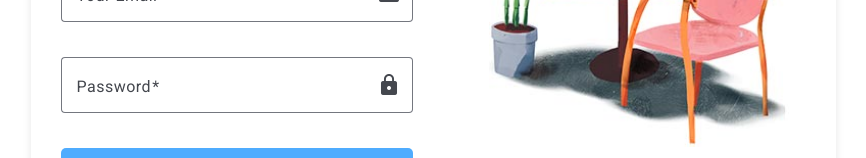
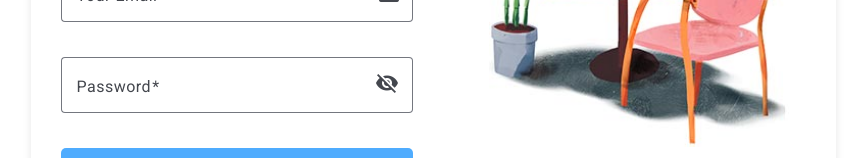
Before and after one commit to Esakkimuthu-A/Task-tracker, an Angular app: page /new-account in a window 1280 px wide. Shown: the part 399-557 px from the top of the page, without its empty margins (207-1073 px from the left). Built offline with nearby package versions, Linux system fonts and the light colour scheme.

Commit message:
visibility icon changes

```diff
--- a/src/app/core/components/create-account/create-account.component.html
+++ b/src/app/core/components/create-account/create-account.component.html
@@ -30,12 +30,41 @@
           <mat-error>Invalid email address.</mat-error>
           }
         </mat-form-field>
+        <!-- <mat-form-field appearance="outline" style="margin-bottom: 15px;">
+          <mat-label>Password</mat-label>
+          <input matInput
+                 [type]="hidePassword ? 'password' : 'text'"
+                 placeholder="Enter your password"
+                 formControlName="password" />
+
+          <button class="password-button" mat-icon-button
+                  matSuffix
+                  type="button"
+                  (click)="hidePassword = !hidePassword"
+                  [attr.aria-label]="'Toggle password visibility'"
+                  [attr.aria-pressed]="!hidePassword">
+            <mat-icon>{{ hidePassword ? 'visibility_off' : 'visibility' }}</mat-icon>
+          </button>
+
+          @if (signUpForm.get('password')?.hasError('required') && signUpForm.get('password')?.touched) {
+            <mat-error>Password is required</mat-error>
+          }
+        </mat-form-field> -->
         <mat-form-field appearance="outline" style="margin-bottom: 15px;">
           <mat-label>Password</mat-label>
-          <input matInput placeholder="Enter your password" type="password" formControlName="password" />
-          <mat-icon matSuffix>lock</mat-icon>
-          @if(signUpForm.get('password')?.hasError('required') && signUpForm.get('password')?.touched){
-          <mat-error>Password is required</mat-error>
+          <input matInput
+                 [type]="hidePassword ? 'password' : 'text'"
+                 placeholder="Enter your password"
+                 formControlName="password" />
+          <button class="password-button" mat-icon-button
+                  matSuffix
+                  type="button"
+                  (click)="hidePassword = !hidePassword"
+                  aria-label="Toggle password visibility">
+            <mat-icon>{{ hidePassword ? 'visibility_off' : 'visibility' }}</mat-icon>
+          </button>
+          @if (signUpForm.get('password')?.hasError('required') && signUpForm.get('password')?.touched) {
+            <mat-error>Password is required</mat-error>
           }
         </mat-form-field>
         <!-- <a class="learn-more-text">Learn More</a> -->
--- a/src/app/core/components/create-account/create-account.component.scss
+++ b/src/app/core/components/create-account/create-account.component.scss
@@ -185,3 +185,10 @@ mat-form-field {
   display: flex;
   justify-content: center;
 }
+
+.password-button{
+  background-color: white;
+  border: none;
+  margin-right: 8px;
+  color:#44474e;
+}
--- a/src/app/core/components/create-account/create-account.component.ts
+++ b/src/app/core/components/create-account/create-account.component.ts
@@ -24,6 +24,7 @@ export class CreateAccountComponent {
   @ViewChild('snackRef') snackBar!: SnackBarComponent;
   signUpForm !: FormGroup;
   loading: boolean = false;
+  hidePassword:boolean= true;
   constructor(private sharedService: SharedService) { }
 
   ngOnInit() {
--- a/src/app/core/components/login/login.component.html
+++ b/src/app/core/components/login/login.component.html
@@ -17,9 +17,20 @@
       </mat-form-field>
       <mat-form-field appearance="outline" class="full-width">
         <mat-label>Password</mat-label>
-        <input matInput type="password" placeholder="Enter your password" formControlName="password" />
-        <mat-icon matSuffix>lock</mat-icon>
-        @if(signInForm.get('password')?.hasError('required') && signInForm.get('password')?.touched){
+        <input matInput
+               [type]="hidePassword ? 'password' : 'text'"
+               placeholder="Enter your password"
+               formControlName="password" />
+
+        <button class="password-button" mat-icon-button
+                matSuffix
+                type="button"
+                (click)="hidePassword = !hidePassword"
+                aria-label="Toggle password visibility">
+          <mat-icon>{{ hidePassword ? 'visibility_off' : 'visibility' }}</mat-icon>
+        </button>
+
+        @if (signInForm.get('password')?.hasError('required') && signInForm.get('password')?.touched) {
           <mat-error>Password is required</mat-error>
         }
       </mat-form-field>
--- a/src/app/core/components/login/login.component.scss
+++ b/src/app/core/components/login/login.component.scss
@@ -79,3 +79,11 @@ p {
     transform: rotate(1turn)
   }
 }
+
+
+.password-button{
+  background-color: white;
+  border: none;
+  margin-right: 5px;
+  color:#44474e;
+}
--- a/src/app/core/components/login/login.component.ts
+++ b/src/app/core/components/login/login.component.ts
@@ -19,6 +19,7 @@ import { SharedService } from '../../../shared/services/shared.service';
 export class LoginComponent {
   @ViewChild('snackRef') snackBar!: SnackBarComponent;
   loading: boolean = false;
+  hidePassword:boolean= true;
 
   signInForm !: FormGroup;
 
```
